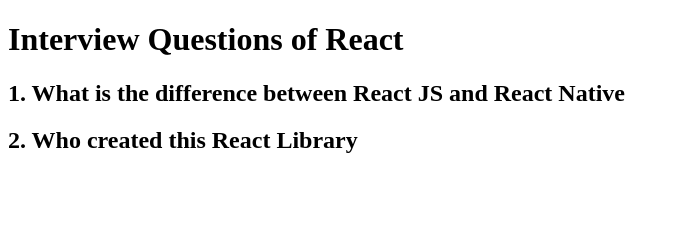
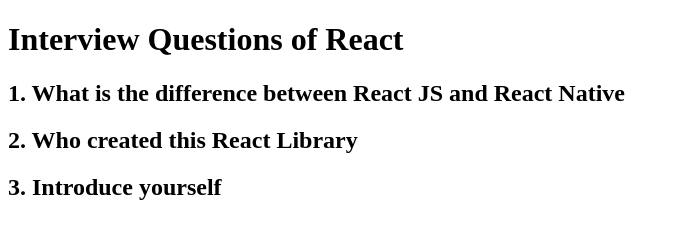
Before and after one commit to manjunadhb/reactIQ, a plain HTML site: page index.html in a window 1280 px wide. Shown: the whole page, without its empty margins (0-679 px from the left). Drawn offline with Linux system fonts and the light colour scheme.

Commit message:
q3 by ubaydullah

```diff
--- a/index.html
+++ b/index.html
@@ -10,5 +10,6 @@
     <h1>Interview Questions of React</h1>
     <h2>1. What is the difference between React JS and React Native</h2>
     <h2>2. Who created this React Library</h2>
+    <h2>3. Introduce yourself</h2>
 </body>
 </html>
```
